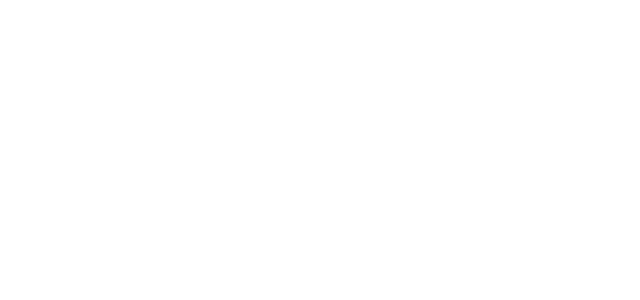
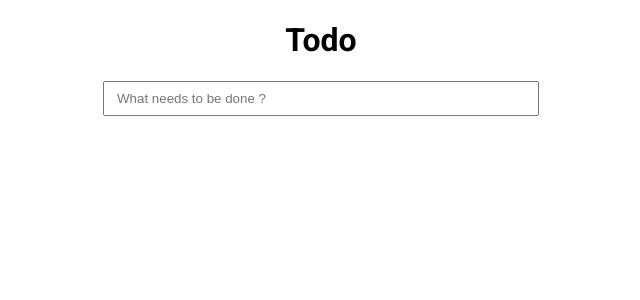
Before and after one commit to lbassin/react-todo, a React (Create React App) app: page / in a window 1280 px wide. Shown: the top 300 px of the page, without its empty margins (319-959 px from the left). Built offline with nearby package versions, Linux system fonts and the light colour scheme.

Commit message:
Add redux (new + list actions)

```diff
--- a/package.json
+++ b/package.json
@@ -7,7 +7,9 @@
     "@material-ui/icons": "^4.2.1",
     "react": "^16.9.0",
     "react-dom": "^16.9.0",
-    "react-scripts": "3.1.1"
+    "react-redux": "^7.1.1",
+    "react-scripts": "3.1.1",
+    "redux": "^4.0.4"
   },
   "scripts": {
     "start": "react-scripts start",
--- a/src/App.js
+++ b/src/App.js
@@ -1,10 +1,21 @@
 import React from 'react';
+import Header from "./components/header";
+import NewTodo from "./containers/NewTodo";
+import ListTodo from "./containers/ListTodo";
+
+const AppStyle = {
+    width: '80%',
+    maxWidth: '680px',
+    margin: 'auto'
+}
 
 function App() {
     return (
-        <React.Fragment>
-
-        </React.Fragment>
+        <div style={AppStyle}>
+            <Header/>
+            <NewTodo/>
+            <ListTodo/>
+        </div>
     );
 }
 
--- /dev/null
+++ b/src/components/header.js
@@ -0,0 +1,11 @@
+import React from 'react';
+
+const HeaderStyle = {
+    textAlign: 'center'
+}
+
+const Header = () => (
+    <h1 style={HeaderStyle}>Todo</h1>
+)
+
+export default Header;
--- /dev/null
+++ b/src/containers/ListTodo.js
@@ -0,0 +1,36 @@
+import React from 'react';
+import { connect } from "react-redux";
+import { fetchTasks } from "../redux/actions/todo";
+
+class ListTodo extends React.Component {
+    constructor(props) {
+        super(props);
+
+        this.props.fetchTasks();
+    }
+
+
+    render() {
+        console.log(this.props);
+
+        return (
+            <div>
+                { this.props.tasks.map((task, index) => (
+                    <p key={index}>{task.text}</p>
+                ))}
+            </div>
+        );
+    }
+}
+
+const mapStateToProps = state => {
+    const { tasks } = state.todoReducer;
+
+    return { tasks };
+}
+
+const mapDispatchToProps = dispatch => ({
+    fetchTasks: () => dispatch(fetchTasks())
+})
+
+export default connect(mapStateToProps, mapDispatchToProps)(ListTodo);
--- /dev/null
+++ b/src/containers/NewTodo.js
@@ -0,0 +1,54 @@
+import React from 'react';
+import { connect } from "react-redux";
+import { createTask } from "../redux/actions/todo";
+
+const InputStyle = {
+    width: '60%',
+    padding: '8px 12px',
+    display: 'block',
+    margin: 'auto'
+};
+
+class NewTodo extends React.Component {
+
+    constructor(props) {
+        super(props);
+
+        this.state = { text: '' }
+    }
+
+    handleEdit = (event) => {
+        this.setState({
+            text: event.target.value
+        });
+    }
+
+    handleSubmit = (event) => {
+        if (event.keyCode !== 13) {
+            return;
+        }
+
+        const task = {
+            text: this.state.text,
+            completed: false
+        }
+
+        this.props.createTask(task);
+    }
+
+    render() {
+        return (
+            <React.Fragment>
+                <input style={InputStyle} type="text" placeholder="What needs to be done ?"
+                       onKeyUp={this.handleEdit}
+                       onKeyDown={this.handleSubmit}/>
+            </React.Fragment>
+        )
+    }
+}
+
+const mapDispatchToProps = dispatch => ({
+    createTask: (task) => dispatch(createTask(task))
+});
+
+export default connect(null, mapDispatchToProps)(NewTodo);
--- a/src/index.js
+++ b/src/index.js
@@ -2,5 +2,15 @@
 import ReactDOM from 'react-dom';
 import App from './App';
 import './index.css';
+import { Provider } from "react-redux";
+import { createStore } from "redux";
+import rootReducers from './redux/reducers';
 
-ReactDOM.render(<App/>, document.getElementById('root'));
+const store = createStore(rootReducers);
+
+ReactDOM.render(
+    <Provider store={store}>
+        <App/>
+    </Provider>
+    , document.getElementById('root')
+);
--- /dev/null
+++ b/src/redux/actions/todo.js
@@ -0,0 +1,14 @@
+
+export const createTask = (task) => {
+    return {
+        type: 'CREATE_TASK',
+        payload: task
+    }
+}
+
+export const fetchTasks = () => {
+    return {
+        type: 'FETCH_TASKS',
+        payload: {}
+    }
+}
--- /dev/null
+++ b/src/redux/reducers/index.js
@@ -0,0 +1,8 @@
+import { combineReducers } from "redux";
+import todoReducer from './todo';
+
+const reducers = combineReducers({
+    todoReducer
+});
+
+export default reducers;
--- /dev/null
+++ b/src/redux/reducers/todo.js
@@ -0,0 +1,17 @@
+const initialState = {
+    tasks: []
+}
+
+const reducer = function (state = initialState, action) {
+    switch (action.type) {
+        case 'CREATE_TASK':
+            const tasks = Object.assign([], state.tasks);
+            tasks.push(action.payload);
+
+            return Object.assign({}, state, {tasks});
+        default:
+            return Object.assign({}, state);
+    }
+}
+
+export default reducer;
```
Also changed, not shown: 1 other file (tests, documents, lock files or other folders).
